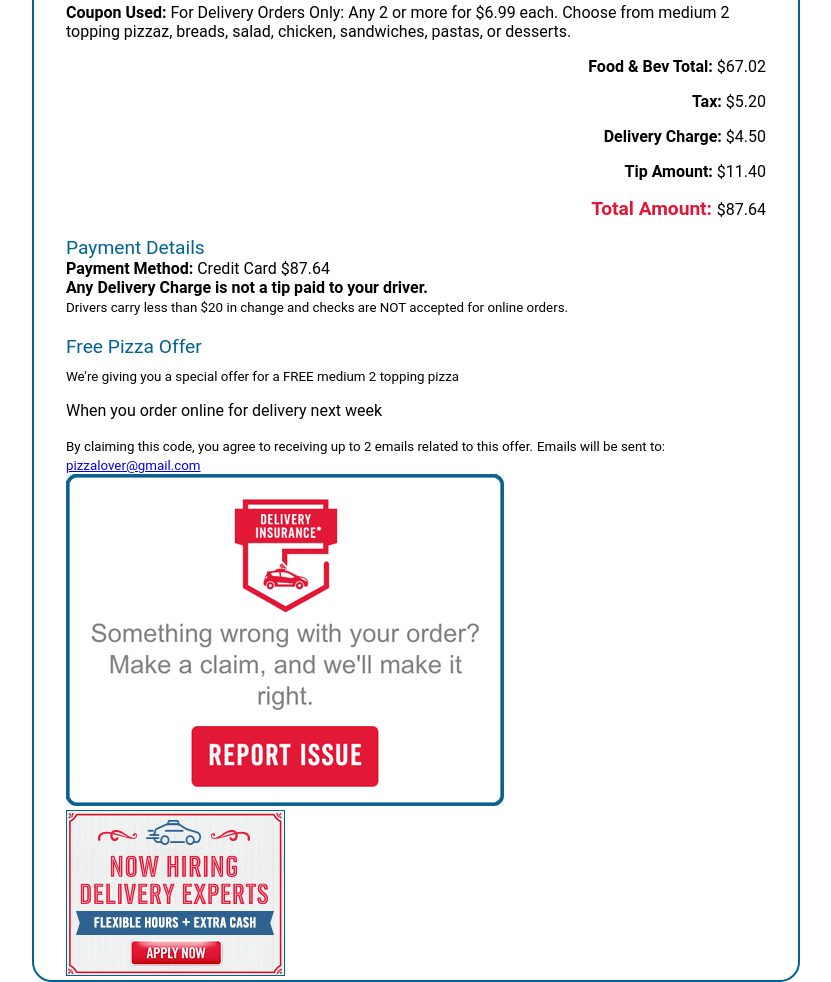
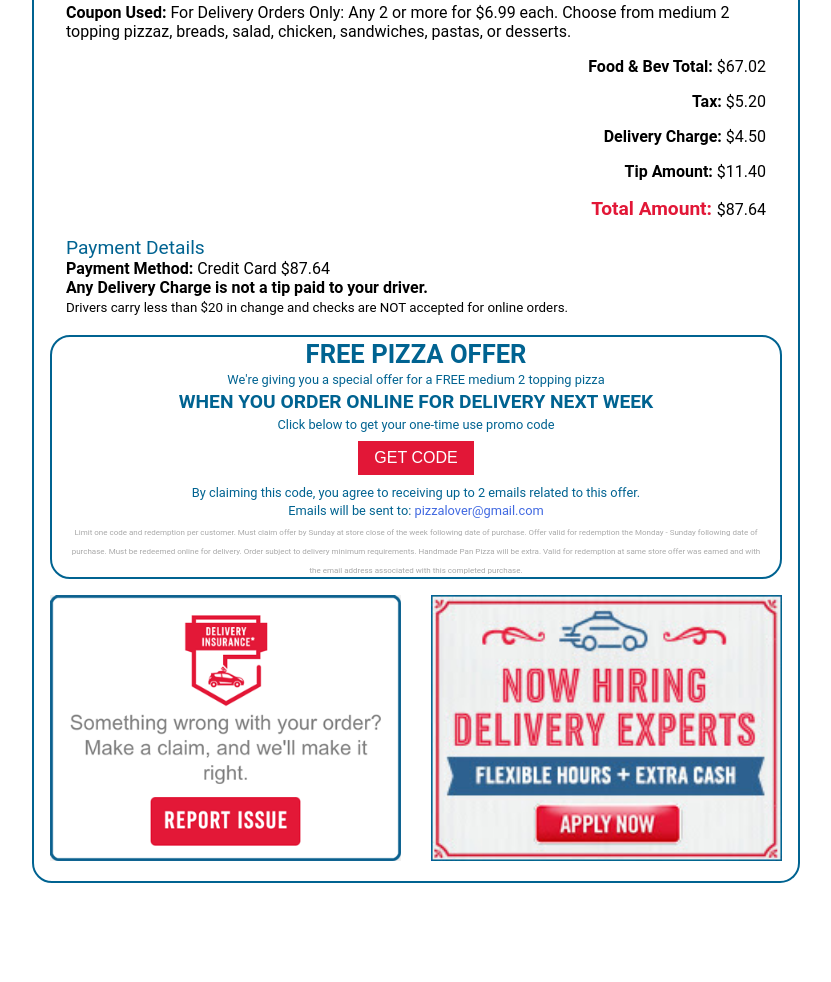
Before and after one commit to vsvang87/Transaction, a website: page index.html in a window 1280 px wide. Shown: the part 1197-2179 px from the top of the page, without its empty margins (224-1055 px from the left). After the commit the page ends 2096 px from the top, so only its background shows below. Drawn offline with Linux system fonts and the light colour scheme.

Commit message:
June 20 second update

```diff
--- a/css/transactional.css
+++ b/css/transactional.css
@@ -43,6 +43,7 @@ body {
  .domino-tracker-container {
     border: 2px solid var(--first-color);
     border-radius: 20px;
+    margin: 1rem 0;
  }
  .domino-tracker-content {
     display: flex;
@@ -180,6 +181,7 @@ body {
 /* Payment Details */
 .payment-detail-container {
     margin: 0 2rem;
+    padding-bottom: 1.2rem;
 }
 .payment-detail-container p {
     padding: 0;
@@ -187,10 +189,75 @@ body {
 }
 /* Advertisement Container */
 .advertise-container {
-    margin: 0 2rem;
+    margin: 0 1rem;
+    margin-bottom: 1rem;
+    border: 2px solid var(--first-color);
+    border-radius: 20px;
+    text-align: center;
+    color: var(--first-color);
+
 }
-
-
+.advertise-free-pizza {
+padding: 0 1rem;
+}
+.advertise-free-pizza p {
+    padding: 0.1rem 0;
+    margin: 0;
+}
+.info-title-pizza {
+    font-size: 1.6rem;
+    font-weight: bold;
+    color: var(--first-color);
+    text-transform: uppercase;
+    padding: 0;
+    margin: 0;
+    margin-bottom: 0.5rem;
+}
+.text-small {
+    font-size: .8rem;
+}
+.text-medium {
+    font-size: 1.2rem;
+    text-transform: uppercase;
+    font-weight: bold;
+}
+.extra-small-text {
+    font-size: 0.5rem;
+    color: darkgray;
+}
+.promo-btn {
+    background: var(--second-color);
+    color: #fff;
+    border: none;
+    font-size: 1rem;
+    padding: 0.5rem 1rem;
+    cursor: pointer;
+    margin: .5rem 0;
+}
+.email-link {
+    text-decoration: none;
+    color: royalblue;
+}
+.extra-small-text {
+    padding-bottom: 1rem;
+}
+/* Report Issue Container */
+.report-issue-container {
+    display: flex;
+    justify-content: space-between;
+    align-items: center;
+    margin: 0 1rem;
+    margin-bottom: 1rem;
+}
+.report-col-1 {
+    width: 48%;
+}
+.report-col-2 {
+    width: 48%;
+}
+.report-issue-img {
+    width: 100%;
+}
 /* Media Query */
 @media (max-width: 920px) {
     .navbar {
@@ -216,6 +283,13 @@ body {
         height: 2px;
         margin-bottom: 1rem;
     }
+    /*reward container*/
+    .reward-container {
+        flex-direction: column;
+    }
+    .col {
+        padding: 0.5rem 0;
+    }
 }
 @media (max-width: 412px) {
     .domino-tracker-title {
@@ -226,6 +300,9 @@ body {
     }
 }
 @media (max-width: 320px) {
+    .container {
+        width: 95%;
+    }
     .domino-tracker-title {
         text-align: center;
     }
--- a/index.html
+++ b/index.html
@@ -152,23 +152,26 @@
         <!--Advertisement Container-->
         <div class="advertise-container">
             <div class="advertise-free-pizza">
-                <p class="info-title-blue">Free Pizza Offer</p>
-                <small>We're giving you a special offer for a FREE medium 2 topping pizza</small>
-                <p class="text-message-blue">When you order online for delivery next week</p>
-                <small>By claiming this code, you agree to receiving up to 2 emails related to this offer.</small>
-                <small>Emails will be sent to: <a href="#" class="email-link">pizzalover@gmail.com</a> </small>
+                <p class="info-title-pizza">Free Pizza Offer</p>
+                <p class="text-small">We're giving you a special offer for a FREE medium 2 topping pizza</p>
+                <p class="text-medium">When you order online for delivery next week</p>
+                <p class="text-small">Click below to get your one-time use promo code</p>
+                <button class="promo-btn">GET CODE</button>
+                <p class="text-small">By claiming this code, you agree to receiving up to 2 emails related to this offer.</p>
+                <p class="text-small">Emails will be sent to: <a href="#" class="email-link">pizzalover@gmail.com</a> </p>
+                <small class="extra-small-text">Limit one code and redemption per customer. Must claim offer by Sunday at store close of the week following date of purchase. Offer valid for redemption the Monday - Sunday following date of purchase. Must be redeemed online for delivery. Order subject to delivery minimum requirements. Handmade Pan Pizza will be extra. Valid for redemption at same store offer was earned and with the email address associated with this completed purchase.</small>
             </div>
-            <!--Report Issue Container-->
-            <div class="report-issue-container">
-                <div class="report-issue">
-                    <img class="report-issue-img" src="/transaction-image/report-issue.png" alt="report issue image"/>
-                </div>
-                <div class="now-hiring">
-                    <img class="report-issue-img" src="/transaction-image/now-hiring.jpg" alt="now hiring image"/>
-                </div>
+             </div>
+<!--Report Issue Container-->
+        <div class="report-issue-container">
+            <div class="report-issue report-col-1">
+                <a href="#"><img class="report-issue-img" src="/transaction-image/report-issue.png" alt="report issue image"/></a>
             </div>
+            <div class="now-hiring report-col-2">
+                <a href="#"><img class="report-issue-img" src="/transaction-image/now-hiring.jpg" alt="now hiring image"/></a>
+            </div>
+        </div>
 
-        </div>
       </div>
     </div>
   </body>
```
